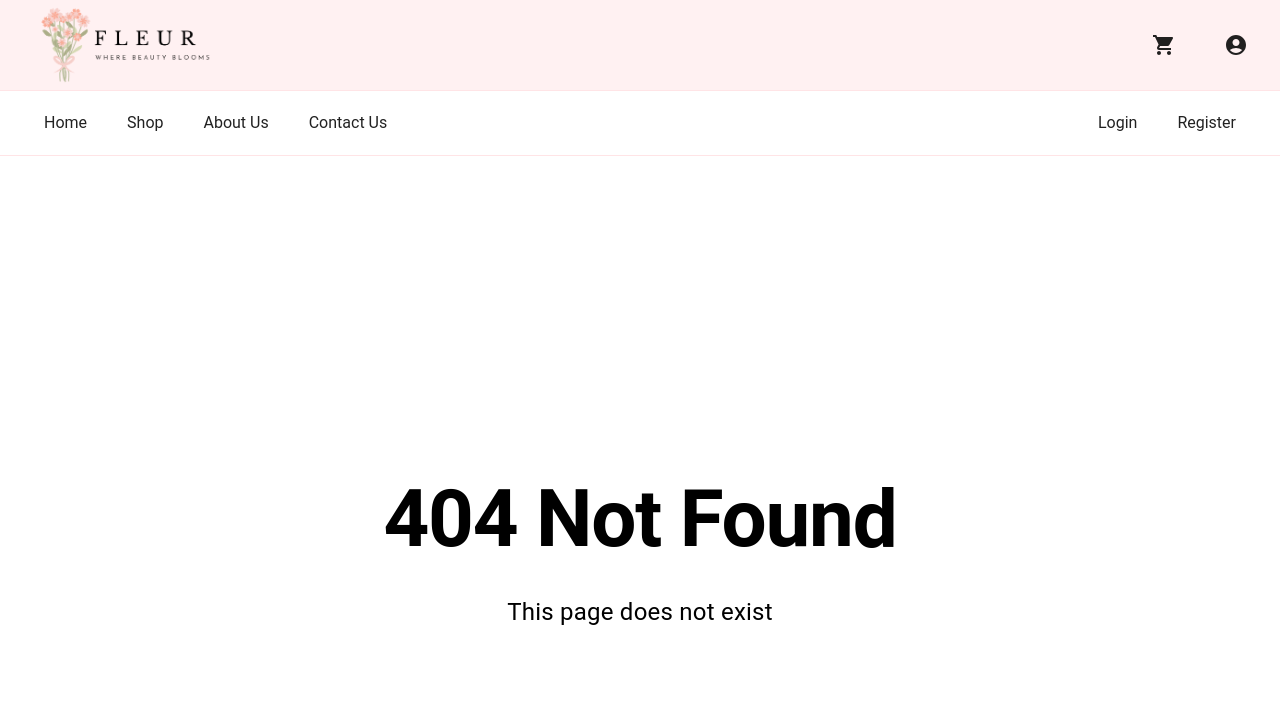
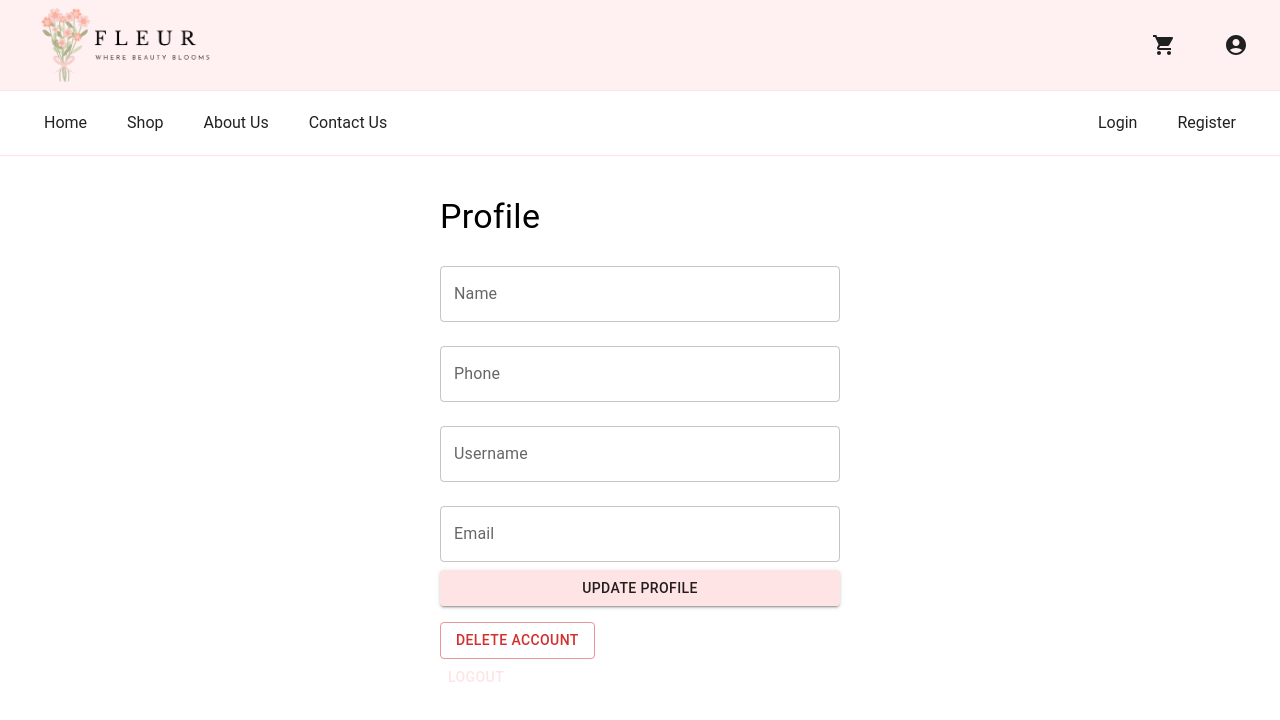
Before and after one commit to Charlette-Tulod/fleur, a React (Vite) app: page /profile in a window 1280 px wide. Before the commit this address had no page. Shown: the top 720 px of the page. Built offline with nearby package versions, Linux system fonts and the light colour scheme.

Commit message:
Add profile page routing

```diff
--- a/src/App.tsx
+++ b/src/App.tsx
@@ -10,6 +10,7 @@ import AboutUsPage from './pages/AboutUsPage';
 import ContactUsPage from './pages/ContactUsPage';
 import NotFoundPage from './pages/NotFoundPage';
 import CartPage from './pages/CartPage';
+import ProfilePage from './pages/ProfilePage';
 import SuccessOrder from './pages/SuccessOrder';
 import useAuth from './hooks/userHooks/useUserAuth';
 import useCartStore from './store/useCartStore';
@@ -49,7 +50,7 @@ function App() {
         <Route path="/ordersuccess" element={<SuccessOrder />} />
         <Route path="/about" element={<AboutUsPage />} />
         <Route path="/contact" element={<ContactUsPage />} />
-
+        <Route path="/profile" element={<ProfilePage />} />
         <Route path="/login" element={<LoginPage />} />
         <Route path="/register" element={<RegisterPage />} />
         <Route path="*" element={<NotFoundPage />} />
```
